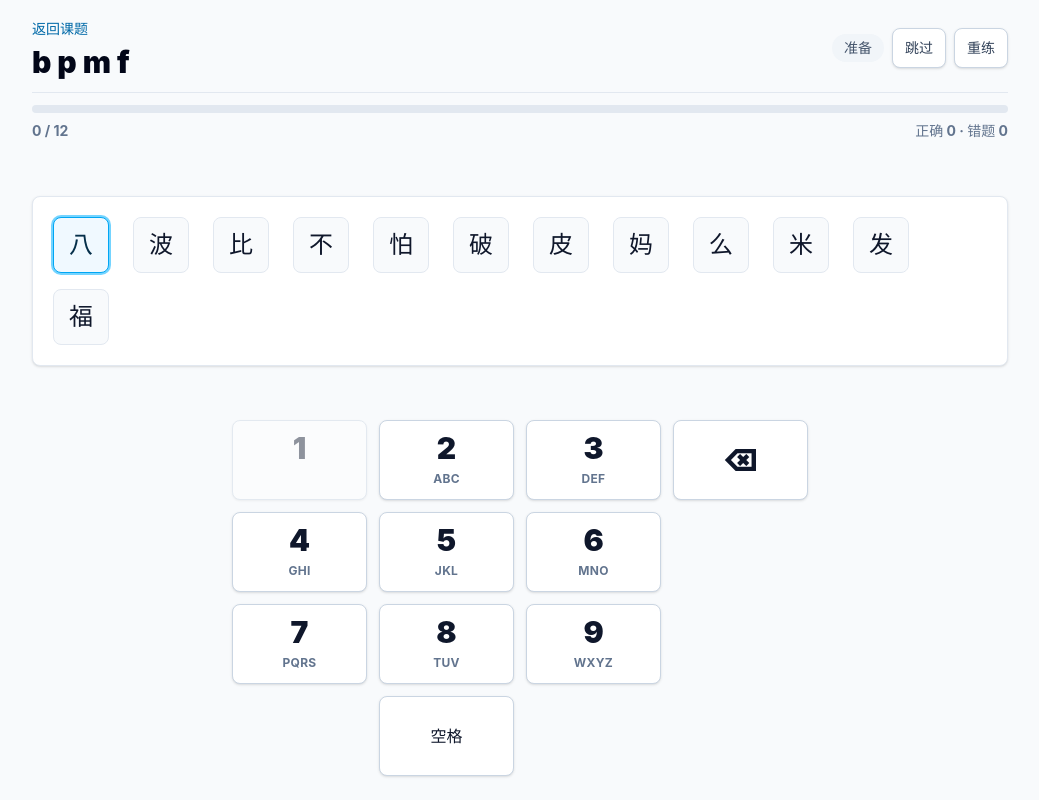
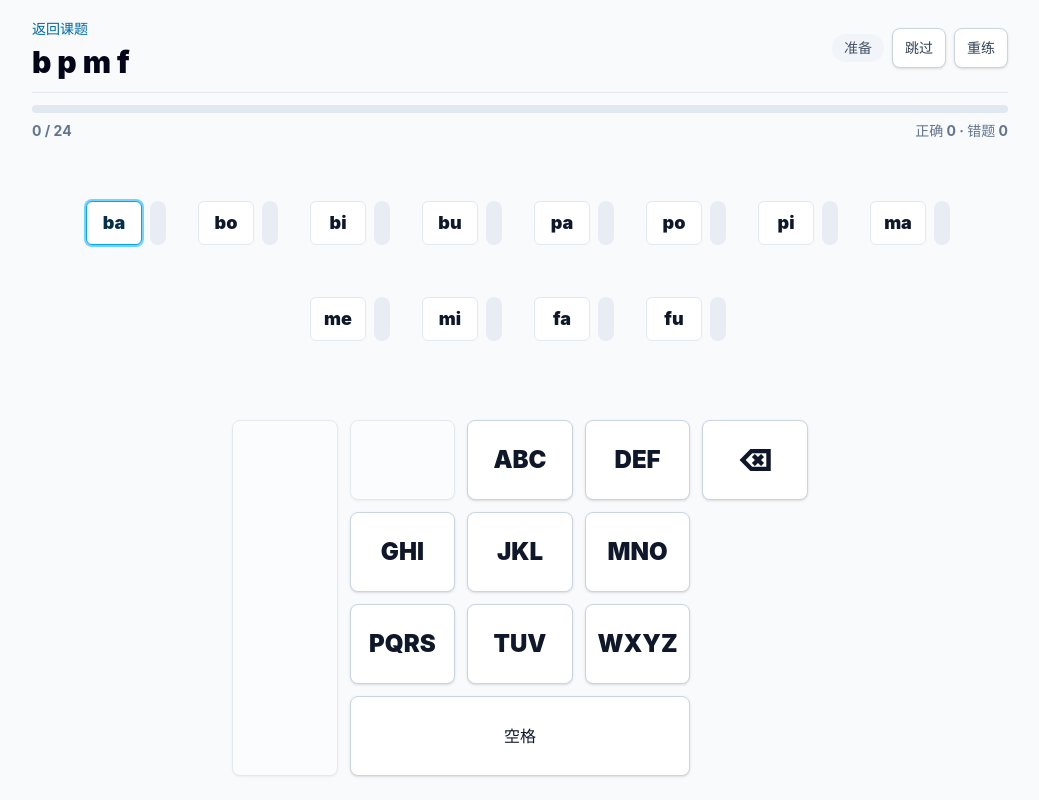
Before and after one commit to aniki-16x16/nine-block-ime-practice, a React (Vite) app: page /practice/bpmf in a window 1280 px wide. Shown: the whole page, without its empty margins (120-1159 px from the left). Built offline with nearby package versions, Linux system fonts and the light colour scheme.

Commit message:
feat: 汉字、拼音分开练习

```diff
--- a/src/components/NineKeyKeyboard.tsx
+++ b/src/components/NineKeyKeyboard.tsx
@@ -29,24 +29,33 @@ export function NineKeyKeyboard({
     return (
       <button
         className={cx(cellClass, "grid place-items-center p-2")}
+        aria-label={key.letters ? `${key.letters} 键` : "空白键位"}
         disabled={disabled || !key.enabled}
         key={digit}
         onClick={() => onDigitPress(digit)}
         type="button"
       >
-        <span className="text-3xl font-black leading-none">{key.digit}</span>
-        <span className="min-h-4 text-xs font-bold tracking-wide text-slate-500">
-          {key.letters || " "}
-        </span>
+        {key.letters && (
+          <span className="text-xl font-black leading-none tracking-normal sm:text-2xl">
+            {key.letters}
+          </span>
+        )}
       </button>
     );
   };
 
   return (
     <div
-      className="mx-auto grid w-full max-w-xl grid-cols-4 gap-2 sm:gap-3"
+      className="mx-auto grid w-full max-w-xl grid-cols-5 gap-2 sm:gap-3"
       aria-label="九宫格键盘"
     >
+      <button
+        aria-hidden="true"
+        className={cx(cellClass, "row-span-4 pointer-events-none")}
+        disabled
+        tabIndex={-1}
+        type="button"
+      />
       {renderDigit("1")}
       {renderDigit("2")}
       {renderDigit("3")}
@@ -70,9 +79,11 @@ export function NineKeyKeyboard({
       {renderDigit("9")}
       <div aria-hidden="true" />
 
-      <div aria-hidden="true" />
       <button
-        className={cx(cellClass, "px-3 text-base font-black text-slate-700")}
+        className={cx(
+          cellClass,
+          "col-span-3 px-3 text-base font-black text-slate-700",
+        )}
         disabled={disabled}
         onClick={onSpace}
         type="button"
@@ -80,7 +91,6 @@ export function NineKeyKeyboard({
         空格
       </button>
       <div aria-hidden="true" />
-      <div aria-hidden="true" />
     </div>
   );
 }
--- a/src/data/lessons.ts
+++ b/src/data/lessons.ts
@@ -6,11 +6,14 @@ export type TrainingItem = {
   note?: string;
 };
 
+export type LessonMode = "pinyin" | "hanzi";
+
 export type Lesson = {
   id: string;
   title: string;
   focus: string;
   level: string;
+  mode: LessonMode;
   items: TrainingItem[];
 };
 
@@ -26,17 +29,18 @@ export const LESSONS: Lesson[] = [
   {
     id: "vowels-basic",
     title: "单韵母",
-    focus: "a o e i u ü",
+    focus: "a o e i u v",
     level: "入门",
+    mode: "pinyin",
     items: [
       item("v-a", "a", "a"),
       item("v-o", "o", "o"),
       item("v-e", "e", "e"),
       item("v-i", "i", "i"),
       item("v-u", "u", "u"),
-      item("v-v", "ü", "v", "ü"),
-      item("v-ai", "爱", "ai"),
-      item("v-ei", "诶", "ei"),
+      item("v-v", "v", "v", "ü"),
+      item("v-ai", "ai", "ai"),
+      item("v-ei", "ei", "ei"),
     ],
   },
   {
@@ -44,33 +48,35 @@ export const LESSONS: Lesson[] = [
     title: "复韵母",
     focus: "ai ei ui ao ou iu",
     level: "基础",
+    mode: "pinyin",
     items: [
-      item("cv-ai", "爱", "ai"),
-      item("cv-ei", "诶", "ei"),
-      item("cv-ui", "微", "ui"),
-      item("cv-ao", "奥", "ao"),
-      item("cv-ou", "欧", "ou"),
-      item("cv-iu", "优", "iu"),
-      item("cv-ie", "也", "ie"),
-      item("cv-ue", "月", "ue"),
-      item("cv-er", "儿", "er"),
+      item("cv-ai", "ai", "ai"),
+      item("cv-ei", "ei", "ei"),
+      item("cv-ui", "ui", "ui"),
+      item("cv-ao", "ao", "ao"),
+      item("cv-ou", "ou", "ou"),
+      item("cv-iu", "iu", "iu"),
+      item("cv-ie", "ie", "ie"),
+      item("cv-ue", "ue", "ue"),
+      item("cv-er", "er", "er"),
     ],
   },
   {
     id: "nasal-vowels",
     title: "鼻韵母",
-    focus: "an en in un ang eng ing ong",
+    focus: "an en in un vn ang eng ing ong",
     level: "基础",
+    mode: "pinyin",
     items: [
-      item("nv-an", "安", "an"),
-      item("nv-en", "恩", "en"),
-      item("nv-in", "音", "in"),
-      item("nv-un", "温", "un"),
-      item("nv-vn", "云", "vn", "ün"),
-      item("nv-ang", "昂", "ang"),
-      item("nv-eng", "鞥", "eng"),
-      item("nv-ing", "英", "ing"),
-      item("nv-ong", "翁", "ong"),
+      item("nv-an", "an", "an"),
+      item("nv-en", "en", "en"),
+      item("nv-in", "in", "in"),
+      item("nv-un", "un", "un"),
+      item("nv-vn", "vn", "vn", "ün"),
+      item("nv-ang", "ang", "ang"),
+      item("nv-eng", "eng", "eng"),
+      item("nv-ing", "ing", "ing"),
+      item("nv-ong", "ong", "ong"),
     ],
   },
   {
@@ -78,19 +84,20 @@ export const LESSONS: Lesson[] = [
     title: "b p m f",
     focus: "唇音组合",
     level: "基础",
+    mode: "pinyin",
     items: [
-      item("bpmf-ba", "八", "ba"),
-      item("bpmf-bo", "波", "bo"),
-      item("bpmf-bi", "比", "bi"),
-      item("bpmf-bu", "不", "bu"),
-      item("bpmf-pa", "怕", "pa"),
-      item("bpmf-po", "破", "po"),
-      item("bpmf-pi", "皮", "pi"),
-      item("bpmf-ma", "妈", "ma"),
-      item("bpmf-me", "么", "me"),
-      item("bpmf-mi", "米", "mi"),
-      item("bpmf-fa", "发", "fa"),
-      item("bpmf-fu", "福", "fu"),
+      item("bpmf-ba", "ba", "ba"),
+      item("bpmf-bo", "bo", "bo"),
+      item("bpmf-bi", "bi", "bi"),
+      item("bpmf-bu", "bu", "bu"),
+      item("bpmf-pa", "pa", "pa"),
+      item("bpmf-po", "po", "po"),
+      item("bpmf-pi", "pi", "pi"),
+      item("bpmf-ma", "ma", "ma"),
+      item("bpmf-me", "me", "me"),
+      item("bpmf-mi", "mi", "mi"),
+      item("bpmf-fa", "fa", "fa"),
+      item("bpmf-fu", "fu", "fu"),
     ],
   },
   {
@@ -98,19 +105,20 @@ export const LESSONS: Lesson[] = [
     title: "d t n l",
     focus: "舌尖音组合",
     level: "基础",
+    mode: "pinyin",
     items: [
-      item("dtnl-da", "大", "da"),
-      item("dtnl-de", "的", "de"),
-      item("dtnl-di", "第", "di"),
-      item("dtnl-du", "读", "du"),
-      item("dtnl-ta", "他", "ta"),
-      item("dtnl-te", "特", "te"),
-      item("dtnl-ti", "题", "ti"),
-      item("dtnl-na", "那", "na"),
-      item("dtnl-ni", "你", "ni"),
-      item("dtnl-la", "拉", "la"),
-      item("dtnl-li", "里", "li"),
-      item("dtnl-lv", "绿", "lv", "lü"),
+      item("dtnl-da", "da", "da"),
+      item("dtnl-de", "de", "de"),
+      item("dtnl-di", "di", "di"),
+      item("dtnl-du", "du", "du"),
+      item("dtnl-ta", "ta", "ta"),
+      item("dtnl-te", "te", "te"),
+      item("dtnl-ti", "ti", "ti"),
+      item("dtnl-na", "na", "na"),
+      item("dtnl-ni", "ni", "ni"),
+      item("dtnl-la", "la", "la"),
+      item("dtnl-li", "li", "li"),
+      item("dtnl-lv", "lv", "lv", "lü"),
     ],
   },
   {
@@ -118,19 +126,20 @@ export const LESSONS: Lesson[] = [
     title: "g k h",
     focus: "舌根音组合",
     level: "进阶",
+    mode: "pinyin",
     items: [
-      item("gkh-ga", "嘎", "ga"),
-      item("gkh-ge", "个", "ge"),
-      item("gkh-gu", "古", "gu"),
-      item("gkh-gai", "该", "gai"),
-      item("gkh-guo", "国", "guo"),
-      item("gkh-ka", "卡", "ka"),
-      item("gkh-kai", "开", "kai"),
-      item("gkh-kou", "口", "kou"),
-      item("gkh-hao", "好", "hao"),
-      item("gkh-he", "和", "he"),
-      item("gkh-hui", "会", "hui"),
-      item("gkh-huang", "黄", "huang"),
+      item("gkh-ga", "ga", "ga"),
+      item("gkh-ge", "ge", "ge"),
+      item("gkh-gu", "gu", "gu"),
+      item("gkh-gai", "gai", "gai"),
+      item("gkh-guo", "guo", "guo"),
+      item("gkh-ka", "ka", "ka"),
+      item("gkh-kai", "kai", "kai"),
+      item("gkh-kou", "kou", "kou"),
+      item("gkh-hao", "hao", "hao"),
+      item("gkh-he", "he", "he"),
+      item("gkh-hui", "hui", "hui"),
+      item("gkh-huang", "huang", "huang"),
     ],
   },
   {
@@ -138,19 +147,20 @@ export const LESSONS: Lesson[] = [
     title: "j q x",
     focus: "i ü 系列",
     level: "进阶",
+    mode: "pinyin",
     items: [
-      item("jqx-ji", "机", "ji"),
-      item("jqx-jia", "家", "jia"),
-      item("jqx-jie", "接", "jie"),
-      item("jqx-jiu", "九", "jiu"),
-      item("jqx-ju", "句", "ju"),
-      item("jqx-qing", "青", "qing"),
-      item("jqx-qiu", "球", "qiu"),
-      item("jqx-qu", "去", "qu"),
-      item("jqx-xi", "西", "xi"),
-      item("jqx-xian", "先", "xian"),
-      item("jqx-xue", "学", "xue"),
-      item("jqx-xiong", "熊", "xiong"),
+      item("jqx-ji", "ji", "ji"),
+      item("jqx-jia", "jia", "jia"),
+      item("jqx-jie", "jie", "jie"),
+      item("jqx-jiu", "jiu", "jiu"),
+      item("jqx-ju", "ju", "ju"),
+      item("jqx-qing", "qing", "qing"),
+      item("jqx-qiu", "qiu", "qiu"),
+      item("jqx-qu", "qu", "qu"),
+      item("jqx-xi", "xi", "xi"),
+      item("jqx-xian", "xian", "xian"),
+      item("jqx-xue", "xue", "xue"),
+      item("jqx-xiong", "xiong", "xiong"),
     ],
   },
   {
@@ -158,26 +168,28 @@ export const LESSONS: Lesson[] = [
     title: "zh ch sh r",
     focus: "翘舌音组合",
     level: "进阶",
+    mode: "pinyin",
     items: [
-      item("retro-zha", "扎", "zha"),
-      item("retro-zhe", "这", "zhe"),
-      item("retro-zhi", "知", "zhi"),
-      item("retro-zhong", "中", "zhong"),
-      item("retro-cha", "茶", "cha"),
-      item("retro-che", "车", "che"),
-      item("retro-chi", "吃", "chi"),
-      item("retro-shao", "少", "shao"),
-      item("retro-shi", "是", "shi"),
-      item("retro-shang", "上", "shang"),
-      item("retro-re", "热", "re"),
-      item("retro-ri", "日", "ri"),
+      item("retro-zha", "zha", "zha"),
+      item("retro-zhe", "zhe", "zhe"),
+      item("retro-zhi", "zhi", "zhi"),
+      item("retro-zhong", "zhong", "zhong"),
+      item("retro-cha", "cha", "cha"),
+      item("retro-che", "che", "che"),
+      item("retro-chi", "chi", "chi"),
+      item("retro-shao", "shao", "shao"),
+      item("retro-shi", "shi", "shi"),
+      item("retro-shang", "shang", "shang"),
+      item("retro-re", "re", "re"),
+      item("retro-ri", "ri", "ri"),
     ],
   },
   {
     id: "common-words",
-    title: "高频词语",
+    title: "汉字词语",
     focus: "双字词连打",
     level: "实战",
+    mode: "hanzi",
     items: [
       item("word-nihao", "你好", "ni hao"),
       item("word-women", "我们", "wo men"),
@@ -195,9 +207,10 @@ export const LESSONS: Lesson[] = [
   },
   {
     id: "mixed-core",
-    title: "混合挑战",
-    focus: "常用音节与词语",
+    title: "汉字混合挑战",
+    focus: "常用汉字与词语",
     level: "挑战",
+    mode: "hanzi",
     items: [
       item("mix-ni", "你", "ni"),
       item("mix-hao", "好", "hao"),
--- a/src/pages/PracticePage.tsx
+++ b/src/pages/PracticePage.tsx
@@ -2,7 +2,7 @@ import { useCallback, useMemo, useRef, useState } from "react";
 import { Link, Navigate, useParams } from "react-router-dom";
 import { NineKeyKeyboard } from "../components/NineKeyKeyboard";
 import { LESSONS } from "../data/lessons";
-import type { TrainingItem } from "../data/lessons";
+import type { LessonMode, TrainingItem } from "../data/lessons";
 import { formatDuration } from "../utils/nineKey";
 import {
   createPracticeTokens,
@@ -38,7 +38,7 @@ export function PracticePage({
     [lessonId],
   );
   const tokens = useMemo(
-    () => (lesson ? createPracticeTokens(lesson.items) : []),
+    () => (lesson ? createPracticeTokens(lesson.items, lesson.mode) : []),
     [lesson],
   );
   const [currentTokenIndex, setCurrentTokenIndex] = useState(0);
@@ -350,7 +350,8 @@ export function PracticePage({
             {feedback.text}
           </span>
           <button
-            className="h-10 rounded-lg border border-slate-300 bg-white px-3 text-sm font-black text-slate-700 shadow-sm transition hover:border-slate-400 hover:bg-slate-50 focus-visible:outline focus-visible:outline-3 focus-visible:outline-offset-2 focus-visible:outline-sky-300"
+            className="h-10 rounded-lg border border-slate-300 bg-white px-3 text-sm font-black text-slate-700 shadow-sm transition hover:border-slate-400 hover:bg-slate-50 focus-visible:outline focus-visible:outline-3 focus-visible:outline-offset-2 focus-visible:outline-sky-300 disabled:cursor-not-allowed disabled:opacity-45"
+            disabled={isRunComplete}
             onClick={handleSkipCurrent}
             type="button"
           >
@@ -383,11 +384,20 @@ export function PracticePage({
         </div>
       </section>
 
+      {isRunComplete ? (
+        <VictorySummary
+          correct={runStats.correct}
+          elapsedMs={completedElapsedMs}
+          onRetry={resetRun}
+          wrong={runStats.wrong}
+        />
+      ) : (
+        <>
           <section className="flex flex-1 items-center py-4" aria-label="题目">
-        <div className="max-h-[48svh] w-full overflow-y-auto rounded-lg border border-slate-200 bg-white p-4 shadow-sm sm:p-5">
-          <div className="flex flex-wrap items-center gap-x-6 gap-y-4">
+            <div className="max-h-[50svh] w-full overflow-y-auto px-1 py-3 sm:px-2">
+              <div className="flex flex-wrap items-start justify-center gap-x-5 gap-y-8 sm:gap-x-7">
                 {groupedTokens.map(({ item, tokens: itemTokens }) => (
-              <div className="inline-flex items-center gap-1" key={item.id}>
+                  <div className="inline-flex items-start gap-1" key={item.id}>
                     {itemTokens.map((token) => (
                       <TokenCell
                         currentInput={
@@ -395,6 +405,7 @@ export function PracticePage({
                         }
                         isActive={activeToken?.id === token.id}
                         key={token.id}
+                        lessonMode={lesson.mode}
                         result={tokenResults[token.id]}
                         token={token}
                       />
@@ -407,72 +418,142 @@ export function PracticePage({
 
           <section className="pb-2" aria-label="输入键盘">
             <NineKeyKeyboard
-          disabled={isRunComplete}
               onBackspace={handleBackspace}
               onDigitPress={handleDigitPress}
               onSpace={handleSpace}
             />
           </section>
+        </>
+      )}
+    </main>
+  );
+}
 
-      {isRunComplete && (
-        <div className="mt-3 rounded-lg border border-emerald-200 bg-emerald-50 p-4 text-emerald-900">
-          <div className="flex flex-wrap items-center justify-between gap-2">
-            <strong className="text-lg font-black">本课题完成</strong>
-            <span className="text-sm font-bold">
-              用时 {formatDuration(completedElapsedMs)} · 正确{" "}
-              {runStats.correct} · 错题 {runStats.wrong}
-            </span>
+type VictorySummaryProps = {
+  correct: number;
+  elapsedMs: number;
+  onRetry: () => void;
+  wrong: number;
+};
+
+function VictorySummary({
+  correct,
+  elapsedMs,
+  onRetry,
+  wrong,
+}: VictorySummaryProps) {
+  return (
+    <section
+      className="flex flex-1 items-center justify-center py-8 text-center"
+      aria-label="完成结算"
+    >
+      <div className="w-full max-w-md">
+        <div className="relative mx-auto grid h-28 w-28 place-items-center rounded-full bg-emerald-100 text-emerald-800 shadow-inner">
+          <span className="absolute left-1/2 top-0 h-5 w-1 -translate-x-1/2 -translate-y-3 rounded-full bg-sky-400" />
+          <span className="absolute right-2 top-5 h-4 w-1 rotate-45 rounded-full bg-amber-400" />
+          <span className="absolute bottom-3 right-0 h-5 w-1 rotate-90 rounded-full bg-rose-400" />
+          <span className="absolute bottom-2 left-3 h-4 w-1 -rotate-45 rounded-full bg-sky-500" />
+          <span className="absolute left-0 top-8 h-5 w-1 rotate-90 rounded-full bg-amber-500" />
+          <strong className="text-2xl font-black">完成</strong>
+        </div>
+        <h2 className="mt-5 text-3xl font-black text-slate-950">课题完成</h2>
+        <p className="mt-2 text-sm font-bold text-slate-500">
+          用时 {formatDuration(elapsedMs)} · 正确 {correct} · 错题 {wrong}
+        </p>
+        <div className="mt-6 grid grid-cols-2 gap-3 text-left">
+          <div className="rounded-lg border border-emerald-200 bg-white p-4">
+            <p className="text-sm font-bold text-slate-500">正确题项</p>
+            <strong className="mt-1 block text-2xl font-black text-emerald-700">
+              {correct}
+            </strong>
+          </div>
+          <div className="rounded-lg border border-rose-200 bg-white p-4">
+            <p className="text-sm font-bold text-slate-500">错题回收</p>
+            <strong className="mt-1 block text-2xl font-black text-rose-700">
+              {wrong}
+            </strong>
           </div>
         </div>
-      )}
-    </main>
+        <div className="mt-6 flex flex-col gap-3 sm:flex-row sm:justify-center">
+          <Link
+            className="inline-flex h-11 items-center justify-center rounded-lg bg-slate-950 px-5 text-sm font-black text-white transition hover:bg-slate-800 focus-visible:outline focus-visible:outline-3 focus-visible:outline-offset-2 focus-visible:outline-slate-300"
+            to="/"
+          >
+            返回课题
+          </Link>
+          <button
+            className="h-11 rounded-lg border border-slate-300 bg-white px-5 text-sm font-black text-slate-700 shadow-sm transition hover:border-slate-400 hover:bg-slate-50 focus-visible:outline focus-visible:outline-3 focus-visible:outline-offset-2 focus-visible:outline-sky-300"
+            onClick={onRetry}
+            type="button"
+          >
+            再练一次
+          </button>
+        </div>
+      </div>
+    </section>
   );
 }
 
 type TokenCellProps = {
   currentInput: string;
   isActive: boolean;
+  lessonMode: LessonMode;
   result?: TokenResult;
   token: PracticeToken;
 };
 
-function TokenCell({ currentInput, isActive, result, token }: TokenCellProps) {
+function TokenCell({
+  currentInput,
+  isActive,
+  lessonMode,
+  result,
+  token,
+}: TokenCellProps) {
+  const isCorrect = result === "correct";
+  const isWrong = result === "wrong";
+
   if (token.kind === "space") {
     return (
+      <span className="inline-grid justify-items-center gap-1">
+        {lessonMode === "hanzi" && <span className="h-5 sm:h-6" />}
         <span
           aria-label="空格"
           className={cx(
-          "mx-1 h-12 w-5 rounded-full transition sm:h-14 sm:w-7",
-          isActive && "bg-sky-200 ring-2 ring-sky-300",
-          !isActive && result === "correct" && "bg-emerald-100",
-          !isActive && result === "wrong" && "bg-rose-100",
-          !isActive && !result && "bg-transparent",
+            "mx-1 h-10 w-3 rounded-full border transition sm:h-11 sm:w-4",
+            isCorrect && "border-emerald-300 bg-emerald-200",
+            isWrong && "border-rose-300 bg-rose-200",
+            !result && isActive && "border-sky-300 bg-sky-200 ring-2 ring-sky-300",
+            !result && !isActive && "border-transparent bg-slate-200/70",
           )}
         />
+        <span className="h-4" />
+      </span>
     );
   }
 
   return (
+    <span className="inline-grid justify-items-center gap-1" title={token.pinyin}>
+      {lessonMode === "hanzi" && (
+        <span className="grid h-5 place-items-center text-base font-black leading-5 text-slate-900/35 sm:h-6 sm:text-lg sm:leading-6">
+          {token.hanzi ?? ""}
+        </span>
+      )}
       <span
         className={cx(
-        "relative grid h-12 w-12 place-items-center rounded-lg border text-xl font-black transition sm:h-14 sm:w-14 sm:text-2xl",
-        isActive && "border-sky-500 bg-sky-50 text-sky-950 ring-2 ring-sky-300",
-        !isActive &&
-          result === "correct" &&
-          "border-emerald-300 bg-emerald-50 text-emerald-800",
-        !isActive &&
-          result === "wrong" &&
-          "border-rose-300 bg-rose-50 text-rose-800",
-        !isActive && !result && "border-slate-200 bg-slate-50 text-slate-900",
+          "grid h-10 min-w-12 place-items-center rounded-md border bg-white px-2 text-base font-black leading-none tracking-normal transition sm:h-11 sm:min-w-14 sm:text-lg",
+          isCorrect && "border-emerald-400 bg-emerald-50 text-emerald-800",
+          isWrong && "border-rose-400 bg-rose-50 text-rose-800",
+          !result &&
+            isActive &&
+            "border-sky-500 text-sky-950 ring-2 ring-sky-300",
+          !result && !isActive && "border-slate-200 text-slate-900",
         )}
-      title={token.pinyin}
       >
         {token.label}
-      {isActive && currentInput && (
-        <small className="absolute -bottom-5 text-xs font-black text-sky-700">
-          {currentInput}
-        </small>
-      )}
+      </span>
+      <span className="h-4 text-xs font-black leading-4 text-sky-700">
+        {isActive ? currentInput : ""}
+      </span>
     </span>
   );
 }
--- a/src/utils/practice.ts
+++ b/src/utils/practice.ts
@@ -1,5 +1,5 @@
-import type { TrainingItem } from "../data/lessons";
-import { pinyinToDigits } from "./nineKey";
+import type { LessonMode, TrainingItem } from "../data/lessons";
+import { normalizePinyin, pinyinToDigits } from "./nineKey";
 
 export type PracticeToken = {
   id: string;
@@ -7,6 +7,7 @@ export type PracticeToken = {
   itemIndex: number;
   itemId: string;
   label: string;
+  hanzi?: string;
   pinyin: string;
   expected: string;
 };
@@ -16,16 +17,17 @@ export type TokenResult = "correct" | "wrong";
 export const splitPinyin = (pinyin: string) =>
   pinyin.trim().split(/\s+/).filter(Boolean);
 
-export const createPracticeTokens = (items: TrainingItem[]) =>
+export const createPracticeTokens = (
+  items: TrainingItem[],
+  mode: LessonMode = "pinyin",
+) =>
   items.flatMap((trainingItem, itemIndex) => {
     const syllables = splitPinyin(trainingItem.pinyin);
     const labelCharacters = Array.from(trainingItem.label);
-    const visibleCharacters =
-      labelCharacters.length === syllables.length
+    const hanziCharacters =
+      mode === "hanzi" && labelCharacters.length === syllables.length
         ? labelCharacters
-        : syllables.map(
-            (syllable, index) => labelCharacters[index] ?? syllable,
-          );
+        : [];
 
     return syllables.flatMap((syllable, syllableIndex) => {
       const tokenBaseId = `${trainingItem.id}-${syllableIndex}`;
@@ -34,14 +36,11 @@ export const createPracticeTokens = (items: TrainingItem[]) =>
         kind: "char",
         itemIndex,
         itemId: trainingItem.id,
-        label: visibleCharacters[syllableIndex] ?? syllable,
+        label: normalizePinyin(syllable),
+        hanzi: hanziCharacters[syllableIndex],
         pinyin: syllable,
         expected: pinyinToDigits(syllable),
       };
-
-      if (syllableIndex >= syllables.length - 1) {
-        return [charToken];
-      }
 
       const spaceToken: PracticeToken = {
         id: `${tokenBaseId}-space`,
```
Also changed, not shown: src/pages/LessonSelectPage.tsx (+30 -19 lines). Lines whose indentation alone changed are shown as unchanged.
